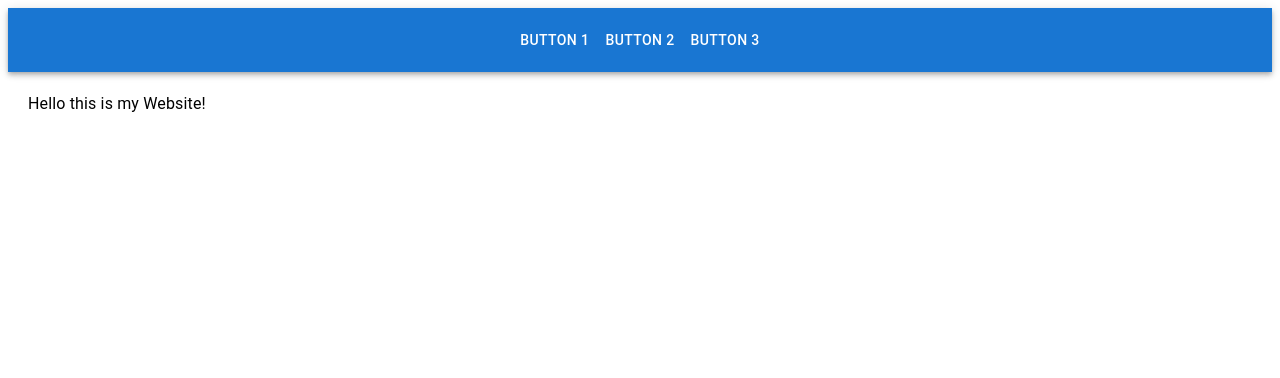
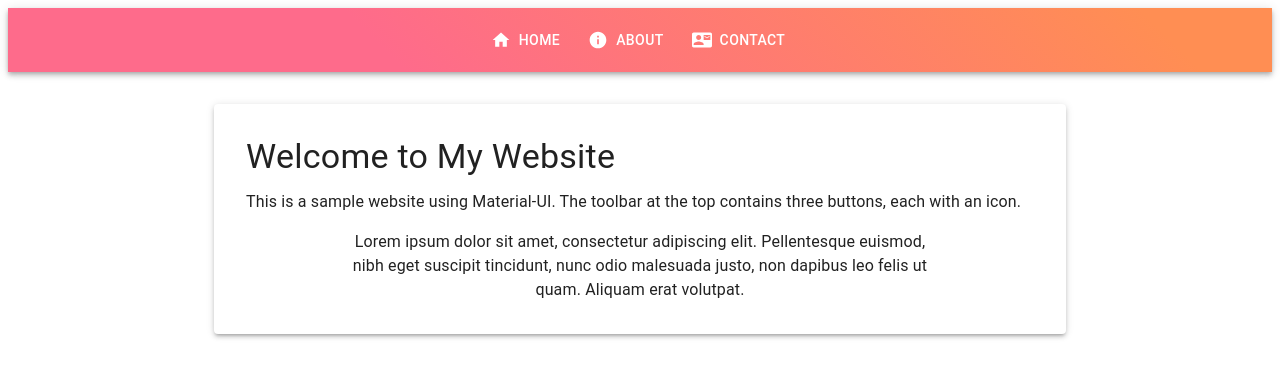
Before and after one commit to VanillaIceCube/JudeAndrewAlabaWebsite, a React (Create React App) app in the folder frontend/: page / in a window 1280 px wide. Shown: the top 378 px of the page. Built offline with nearby package versions, Linux system fonts and the light colour scheme.

Commit message:
template spice up

```diff
--- a/frontend/package.json
+++ b/frontend/package.json
@@ -5,6 +5,7 @@
   "dependencies": {
     "@emotion/react": "^11.13.0",
     "@emotion/styled": "^11.13.0",
+    "@mui/icons-material": "^5.16.4",
     "@mui/material": "^5.16.4",
     "@testing-library/jest-dom": "^5.17.0",
     "@testing-library/react": "^13.4.0",
--- a/frontend/src/App.js
+++ b/frontend/src/App.js
@@ -1,16 +1,30 @@
+// src/App.js
 import React from 'react';
 import MyToolbar from './components/MyToolbar';
 import Typography from '@mui/material/Typography';
+import Container from '@mui/material/Container';
+import Paper from '@mui/material/Paper';
+import Box from '@mui/material/Box';
 
 const App = () => {
   return (
     <div>
       <MyToolbar />
-      <div style={{ padding: 20 }}>
-        <Typography variant="body1">
-          Hello this is my Website!
-        </Typography>
-      </div>
+      <Container maxWidth="md" sx={{ mt: 4 }}>
+        <Paper elevation={3} sx={{ p: 4 }}>
+          <Typography variant="h4" gutterBottom>
+            Welcome to My Website
+          </Typography>
+          <Typography variant="body1" paragraph>
+            This is a sample website using Material-UI. The toolbar at the top contains three buttons, each with an icon.
+          </Typography>
+          <Box sx={{ mt: 2, display: 'flex', justifyContent: 'center' }}>
+            <Typography variant="body1" sx={{ maxWidth: '600px', textAlign: 'center' }}>
+              Lorem ipsum dolor sit amet, consectetur adipiscing elit. Pellentesque euismod, nibh eget suscipit tincidunt, nunc odio malesuada justo, non dapibus leo felis ut quam. Aliquam erat volutpat.
+            </Typography>
+          </Box>
+        </Paper>
+      </Container>
     </div>
   );
 };
--- a/frontend/src/components/MyToolbar.js
+++ b/frontend/src/components/MyToolbar.js
@@ -1,17 +1,21 @@
+// src/components/MyToolbar.js
 import React from 'react';
 import AppBar from '@mui/material/AppBar';
 import Toolbar from '@mui/material/Toolbar';
 import Button from '@mui/material/Button';
 import Box from '@mui/material/Box';
+import HomeIcon from '@mui/icons-material/Home';
+import InfoIcon from '@mui/icons-material/Info';
+import ContactMailIcon from '@mui/icons-material/ContactMail';
 
 const MyToolbar = () => {
   return (
-    <AppBar position="static">
+    <AppBar position="static" sx={{ background: 'linear-gradient(45deg, #FE6B8B 30%, #FF8E53 90%)' }}>
       <Toolbar>
         <Box sx={{ flexGrow: 1, display: 'flex', justifyContent: 'center' }}>
-          <Button color="inherit">Button 1</Button>
-          <Button color="inherit">Button 2</Button>
-          <Button color="inherit">Button 3</Button>
+          <Button color="inherit" startIcon={<HomeIcon />} sx={{ mx: 1 }}>Home</Button>
+          <Button color="inherit" startIcon={<InfoIcon />} sx={{ mx: 1 }}>About</Button>
+          <Button color="inherit" startIcon={<ContactMailIcon />} sx={{ mx: 1 }}>Contact</Button>
         </Box>
       </Toolbar>
     </AppBar>
```
Also changed, not shown: 1 other file (tests, documents, lock files or other folders).
